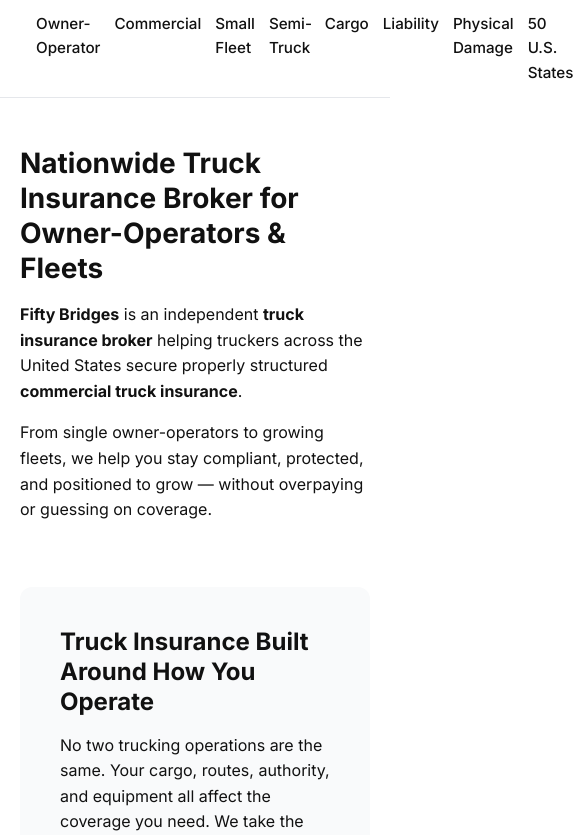
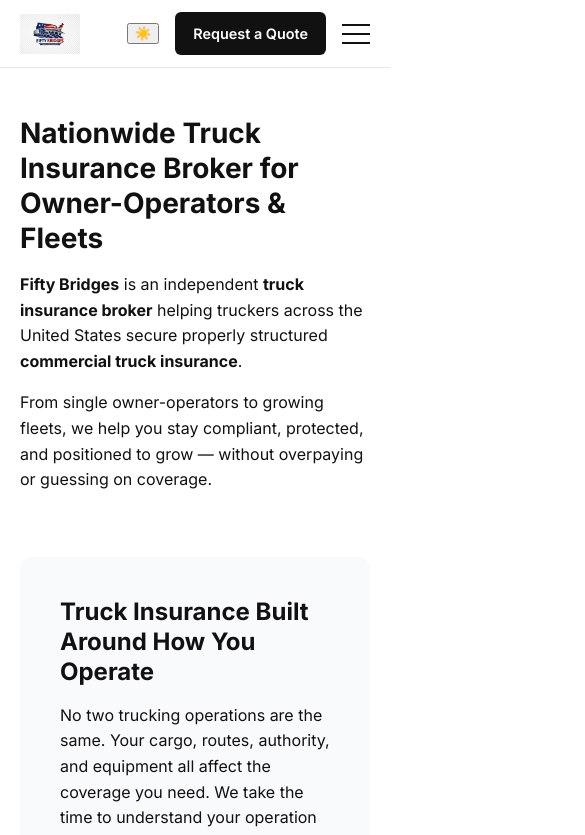
Before and after one commit to RubenPetrosyan/50Bridges, a Next.js app: page / in a window 390 px wide. Shown: the top 835 px of the page, 585 px wide, since content can reach past the window. Built offline with nearby package versions, Linux system fonts and the light colour scheme.

Commit message:
Enable mobile menu layout

```diff
--- a/app/globals.css
+++ b/app/globals.css
@@ -442,3 +442,22 @@
     gap: 32px;
   }
 }
+
+/* =====================
+   RESPONSIVE (1200px)
+===================== */
+@media (max-width: 1199px) {
+  .nav-links {
+    display: none;
+  }
+
+  .nav-toggle {
+    display: block;
+  }
+}
+
+@media (min-width: 1200px) {
+  .nav-mobile {
+    display: none !important;
+  }
+}
```
